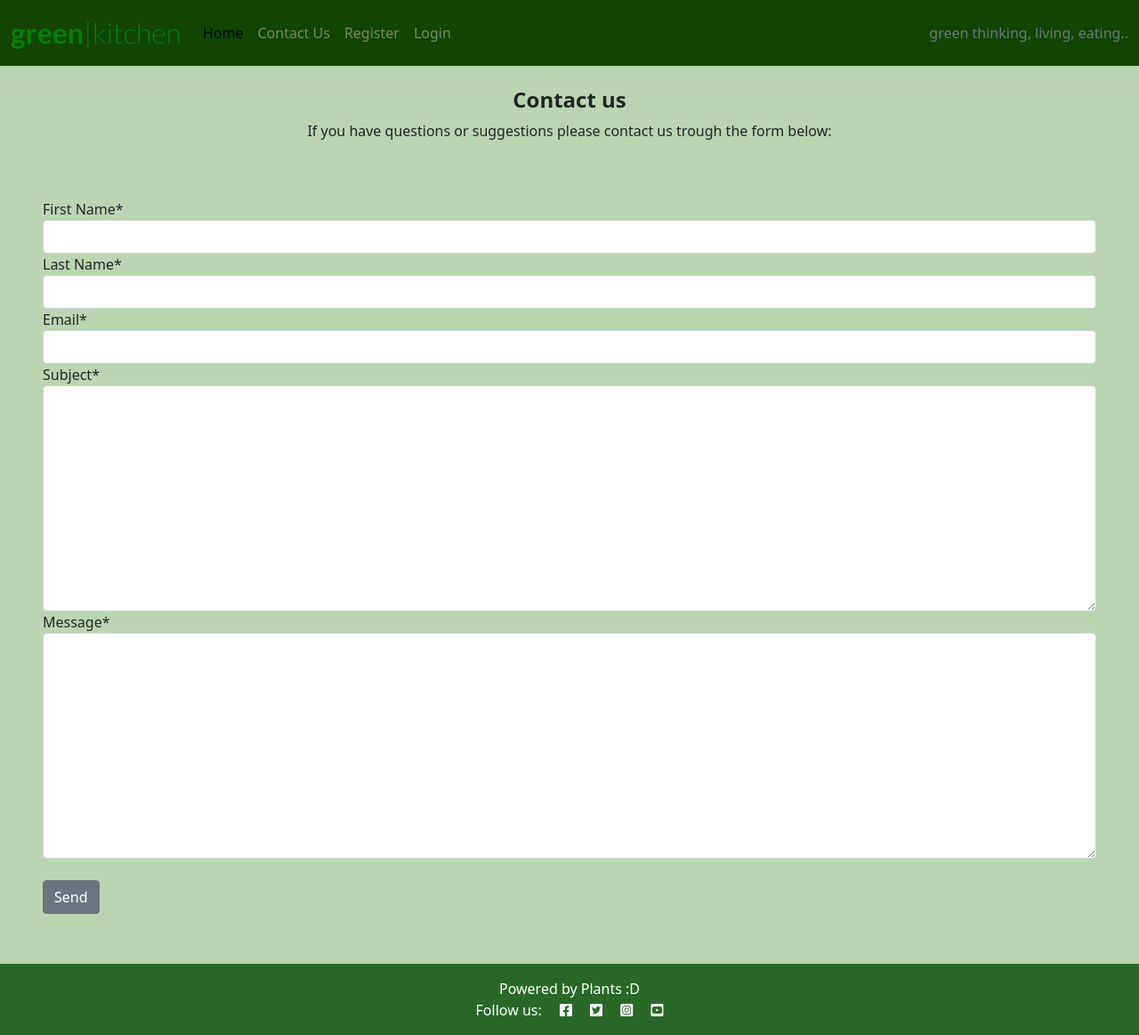
After one commit to Code-Institute-Submissions/denisklopotan-green-kitchen_NovResub2, a Django app: template templates/contact.html in a window 1280 px wide. The commit adds this page. Shown: the whole page at 89% size. Run offline with Django 3.2, Linux system fonts and the light colour scheme; the template is opened without the code that fills it: values that come from a table or form of the project are taken from there, others are empty; some libraries are stand-ins or nearby versions.

Commit message:
Add contact.html template and make migrations

```diff
--- a/templates/base.html
+++ b/templates/base.html
@@ -36,6 +36,9 @@
                 <ul class="navbar-nav me-auto mb-2 mb-lg-0">
                     <li class="nav-item">
                         <a class="nav-link active" aria-current="page" href="{% url 'home' %}">Home</a>
+                    </li>
+                    <li class="nav-item">
+                        <a class="nav-link" aria-current="page" href="{% url 'contact' %}">Contact Us</a>
                     </li>
                     {% if user.is_authenticated %}
                     <li class="nav-item">
--- /dev/null
+++ b/templates/contact.html
@@ -0,0 +1,23 @@
+{% extends 'base.html' %}
+
+{% block content %}
+
+{% load crispy_forms_tags %}
+
+<div class="card-body">
+    <h4 class="text-center my-2"><strong>Contact us</strong></h4>
+    <p class="text-center">
+        If you have questions or suggestions please contact us trough the form below:
+    </p>
+    <div class="card mb-4 mt-5 mx-3 contact-form">
+        <div class="card-body">
+            <form method="post">
+                {{ contact_form | crispy }}
+                {% csrf_token %}
+                <br>
+                <button type="submit" class="btn main-btn btn-secondary">Send</button>
+            </form>
+        </div>
+    </div>
+</div>
+{% endblock %}
```
Also changed, not shown: contact/migrations/0001_initial.py (added).
